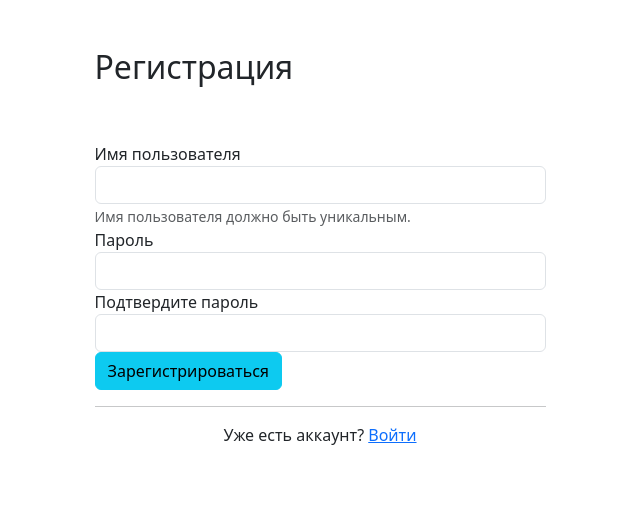
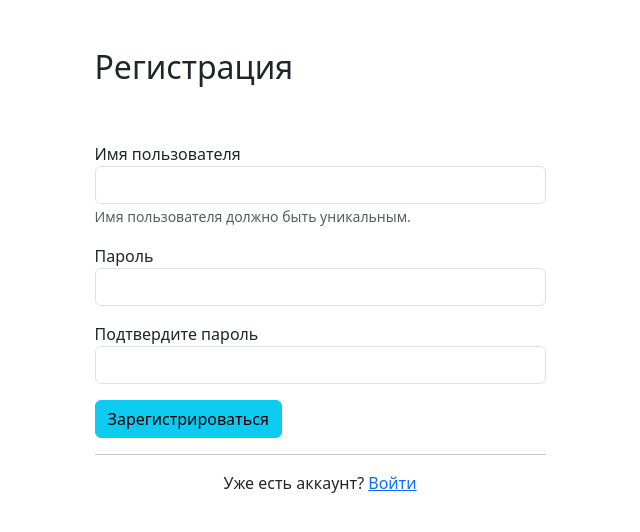
Before and after one commit to VladissKul/Done, a Django app: page /signup/ in a window 1280 px wide. Shown: the part 56-588 px from the top of the page, without its empty margins (320-960 px from the left). Run offline with Django 4.2, Linux system fonts and the light colour scheme; parts of the project's set-up code (start-up, migrations or seed data) failed here and were passed over.

Commit message:
visual improvements

```diff
--- a/account/templates/account/login_user.html
+++ b/account/templates/account/login_user.html
@@ -15,11 +15,11 @@
             {% endif %}
             <form method="POST">
                 {% csrf_token %}
-                <div class="form-group">
+                <div class="form-group mb-3">
                     <label for="username">Имя пользователя</label>
                     <input type="text" name="username" class="form-control" id="username">
                 </div>
-                <div class="form-group">
+                <div class="form-group mb-3">
                     <label for="password">Пароль</label>
                     <input type="password" name="password" class="form-control" id="password">
                 </div>
--- a/account/templates/account/signup_user.html
+++ b/account/templates/account/signup_user.html
@@ -15,16 +15,16 @@
             {% endif %}
             <form method="POST">
                 {% csrf_token %}
-                <div class="form-group">
+                <div class="form-group mb-3">
                     <label for="username">Имя пользователя</label>
                     <input type="text" name="username" class="form-control" id="username" aria-describedby="usernameHelp">
                     <small id="usernameHelp" class="form-text text-muted">Имя пользователя должно быть уникальным. </small>
                 </div>
-                <div class="form-group">
+                <div class="form-group mb-3">
                     <label for="password1">Пароль</label>
                     <input type="password" name="password1" class="form-control" id="password1">
                 </div>
-                <div class="form-group">
+                <div class="form-group mb-3">
                     <label for="password2">Подтвердите пароль</label>
                     <input type="password" name="password2" class="form-control" id="password2">
                 </div>
--- a/notes/templates/notes/create_note.html
+++ b/notes/templates/notes/create_note.html
@@ -15,12 +15,12 @@
 
             <form method="POST">
                 {% csrf_token %}
-                <div class="form-group">
+                <div class="form-group mb-3">
                     <label for="title">Заголовок</label>
                     <input type="text" name="title" class="form-control" id="title" required>
                 </div>
 
-                <div class="form-group">
+                <div class="form-group mb-3">
                     <label for="text">Содержимое</label>
                     <textarea name="text" class="form-control" id="text" ></textarea>
                 </div>
--- a/notes/templates/notes/note_detail.html
+++ b/notes/templates/notes/note_detail.html
@@ -11,12 +11,12 @@
         <div class="col-md-5">
             <form method="POST">
                 {% csrf_token %}
-                <div class="form-group">
+                <div class="form-group mb-3">
                     <label for="title">Заголовок</label>
                     <input type="text" name="title" class="form-control" id="title" value="{{ note.title }}" required>
                 </div>
 
-                <div class="form-group">
+                <div class="form-group mb-3">
                     <label for="text">Описание</label>
                     <textarea name="text" rows="5" class="form-control" id="memo" >{{ note.text }}</textarea>
                 </div>
--- a/todo/templates/todo/create_todo.html
+++ b/todo/templates/todo/create_todo.html
@@ -15,15 +15,15 @@
             {% endif %}
             <form method="POST">
                 {% csrf_token %}
-                <div class="form-group">
+                <div class="form-group mb-3">
                     <label for="title">Заголовок</label>
                     <input type="text" name="title" class="form-control" id="title" required>
                 </div>
-                <div class="form-group">
+                <div class="form-group mb-2">
                     <label for="memo">Описание</label>
                     <textarea name="memo" class="form-control" id="memo" ></textarea>
                 </div>
-                <div class="form-group form-check">
+                <div class="form-group form-check mb-3">
                     <input type="checkbox" name="important" class="form-check-input" id="important">
                     <label class="form-check-label" for="important">Важное</label>
                 </div>
--- a/todo/templates/todo/viewtodo.html
+++ b/todo/templates/todo/view_todo.html
@@ -15,15 +15,15 @@
             {% endif %}
             <form method="POST">
                 {% csrf_token %}
-                <div class="form-group">
+                <div class="form-group mb-3">
                     <label for="title">Заголовок</label>
                     <input type="text" name="title" class="form-control" id="title" value="{{ todo.title }}" required>
                 </div>
-                <div class="form-group">
+                <div class="form-group mb-2">
                     <label for="memo">Описание</label>
                     <textarea name="memo" rows="5" class="form-control" id="memo" >{{ todo.memo }}</textarea>
                 </div>
-                <div class="form-group form-check">
+                <div class="form-group form-check mb-3">
                     <input type="checkbox" name="important" class="form-check-input" id="important" {% if todo.important %}checked{% endif %}>
                     <label class="form-check-label" for="important">Важное</label>
                 </div>
```
